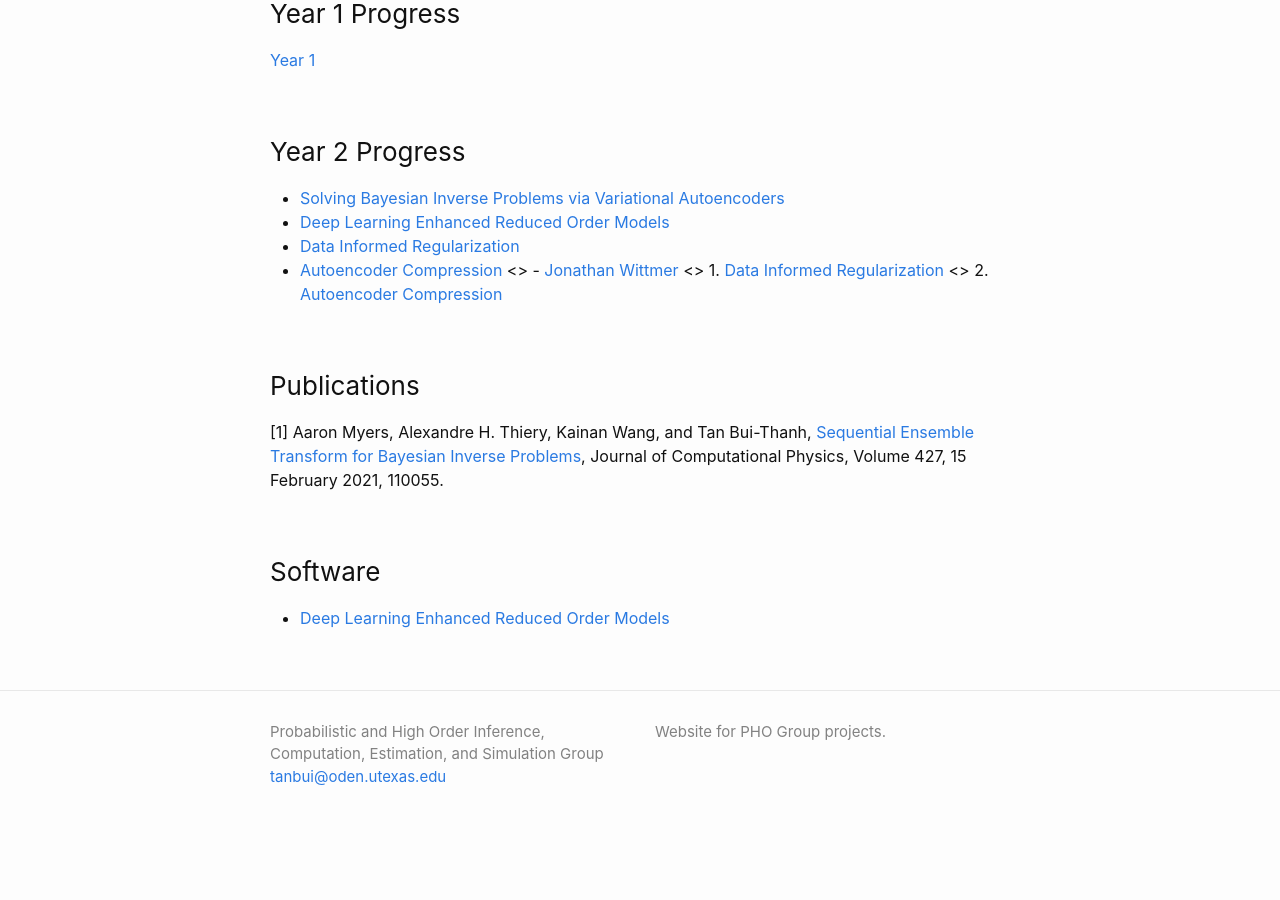
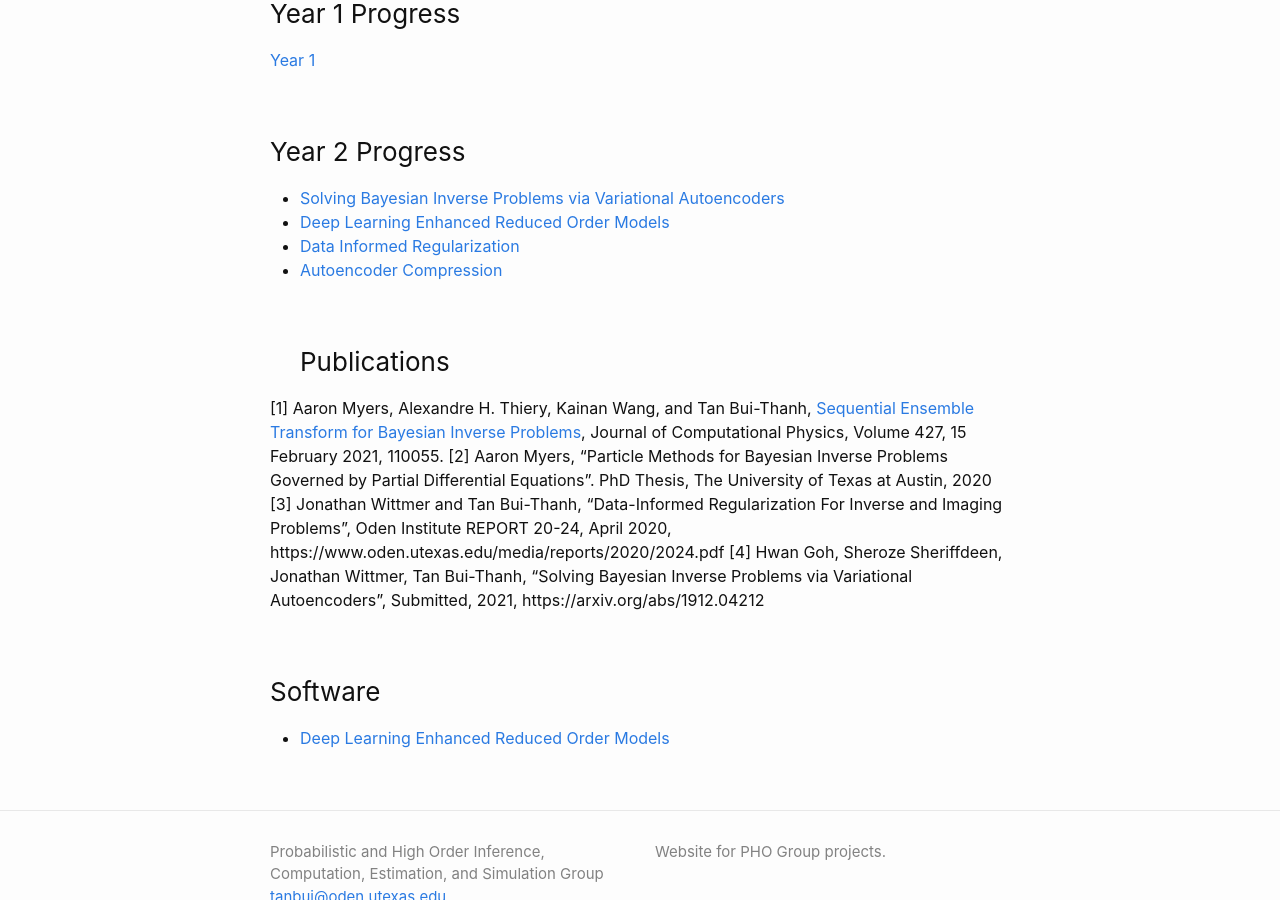
Before and after one commit to tscott-00/phogroup.github.io, a Jekyll site: the page built from nsfcareer.md, in a window 1280 px wide and 900 px high, scrolled down 1402 px. Built offline with Jekyll 4.4.1, drawn with Linux system fonts in a browser that asks for light colours; before the commit the page ends 2250 px from its top, so only the background shows below that.

Commit message:
Update nsfcareer.md

```diff
--- a/nsfcareer.md
+++ b/nsfcareer.md
@@ -36,13 +36,17 @@ Develop scalable sampling methods for large-scale Bayesian inverse solutions.
 - [Deep Learning Enhanced Reduced Order Models](/sherozensf)
 - [Data Informed Regularization](/jonnsf/#di-heading)
 - [Autoencoder Compression](/jonnsf/#compression-heading)
+<!---
 <> - [Jonathan Wittmer](/jonnsf)
 <>    1. [Data Informed Regularization](/jonnsf/#di-heading)
 <>   2. [Autoencoder Compression](/jonnsf/#compression-heading)
-
+-->
 ### Publications<a name="publications"></a>
 
 [1] Aaron Myers, Alexandre H. Thiery, Kainan Wang, and Tan Bui-Thanh, [Sequential Ensemble Transform for Bayesian Inverse Problems](https://arxiv.org/pdf/1909.09591.pdf), Journal of Computational Physics, Volume 427, 15 February 2021, 110055.
+[2] Aaron Myers, “Particle Methods for Bayesian Inverse Problems Governed by Partial Differential Equations”. PhD Thesis, The University of Texas at Austin, 2020
+[3] Jonathan Wittmer and Tan Bui-Thanh, "Data-Informed Regularization For Inverse and Imaging Problems", Oden Institute REPORT 20-24, April 2020, https://www.oden.utexas.edu/media/reports/2020/2024.pdf
+[4] Hwan Goh, Sheroze Sheriffdeen, Jonathan Wittmer, Tan Bui-Thanh, "Solving Bayesian Inverse Problems via Variational Autoencoders", Submitted, 2021, https://arxiv.org/abs/1912.04212
 
 ### Software<a name="software"></a>
 
```
